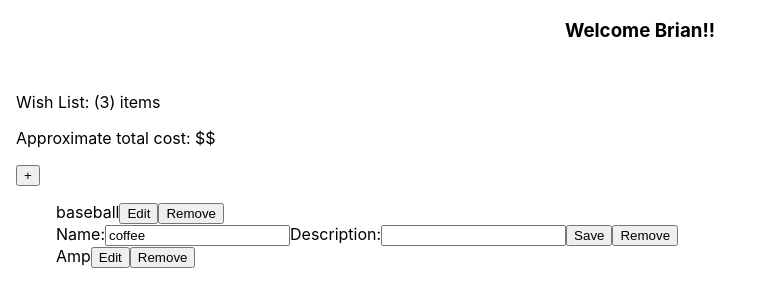
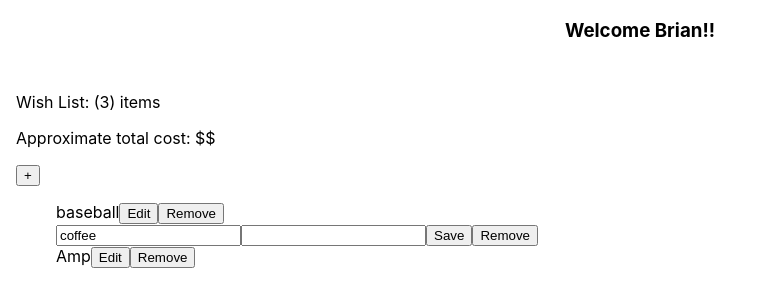
Before and after one commit to BeardedBry/react-giftlist, a React (Create React App) app: page / in a window 1280 px wide. Shown: the top 306 px of the page, without its empty margins (0-761 px from the left). Built offline with nearby package versions, Linux system fonts and the light colour scheme.

Commit message:
refactored conditional in listitem

```diff
--- a/src/components/ListItem.js
+++ b/src/components/ListItem.js
@@ -4,34 +4,26 @@ const ListItem = ({ data, modifyItem, removeItem }) => {
     //modifyItem = (id, property, value)
     //removeItem = (id)
 
-    // TODO: refactor so both states aren't seperate return statements.
-    // show different if field is saved or being edited.
-    if(data.state === 'saved'){ // SAVED state
-        return (
-            <div className="WishList-ListItem">
-                {data.name}
-                {data.cost}
-                {data.description}
-                <button onClick={()=>modifyItem(data.id, 'state', 'edit')}>
-                    Edit
-                </button>
-                <button onClick={()=>removeItem(data.id)}>Remove</button>
-            </div>
-        )
-    } else if(data.state === 'edit') { // EDIT state
-        return (
-            <form onSubmit={(e)=>{
-                e.preventDefault();
-                if(!e.target.name.value){
+    const onFormSubmit = (event) => {
+        event.preventDefault();
+        if(data.state === 'edit') {
+            if(!event.target.name.value){
                 // show error
-                    e.target.name.placeholder="Please enter a value";
+                event.target.name.placeholder="Please enter a value";
                 return;
             }
             modifyItem(data.id, 'state', 'saved');
-            }}>
+            return;
+        }else if(data.state === 'saved') {
+            modifyItem(data.id, 'state', 'edit')
+        }
+    }
+
+    return (
+        <form onSubmit={onFormSubmit}>
             <label>
-                    Name:
-                    <input
+                {
+                data.state === 'edit' ? (  <input
                     type="text"
                     name="name" // has to match state object id
                     value={data.name}
@@ -40,9 +32,14 @@ const ListItem = ({ data, modifyItem, removeItem }) => {
                         }
                     }
                 />
+                ):(
+                    data.name
+                )
+                }
             </label>
             <label>
-                    Description:
+                {
+                data.state === 'edit' ? (
                 <input
                     value={data.description}
                     name="description"
@@ -51,18 +48,30 @@ const ListItem = ({ data, modifyItem, removeItem }) => {
                         modifyItem(data.id, target.name, target.value);
                         }
                     }
-                    />
+                />):(
+                    data.description
+                    )
+                }
             </label>
+            {
+            data.state === 'edit' ? (
                 <input
                     type="submit"
                     value="Save"
                 />
+            ):(
+                <input
+                type="submit"
+                value="Edit"
+            />
+            )
+            }
             <button onClick={()=>removeItem(data.id)}>
                 Remove
             </button>
         </form>
         )
     }
-}
+
 
 export default ListItem;
```
Lines whose indentation alone changed are shown as unchanged.
